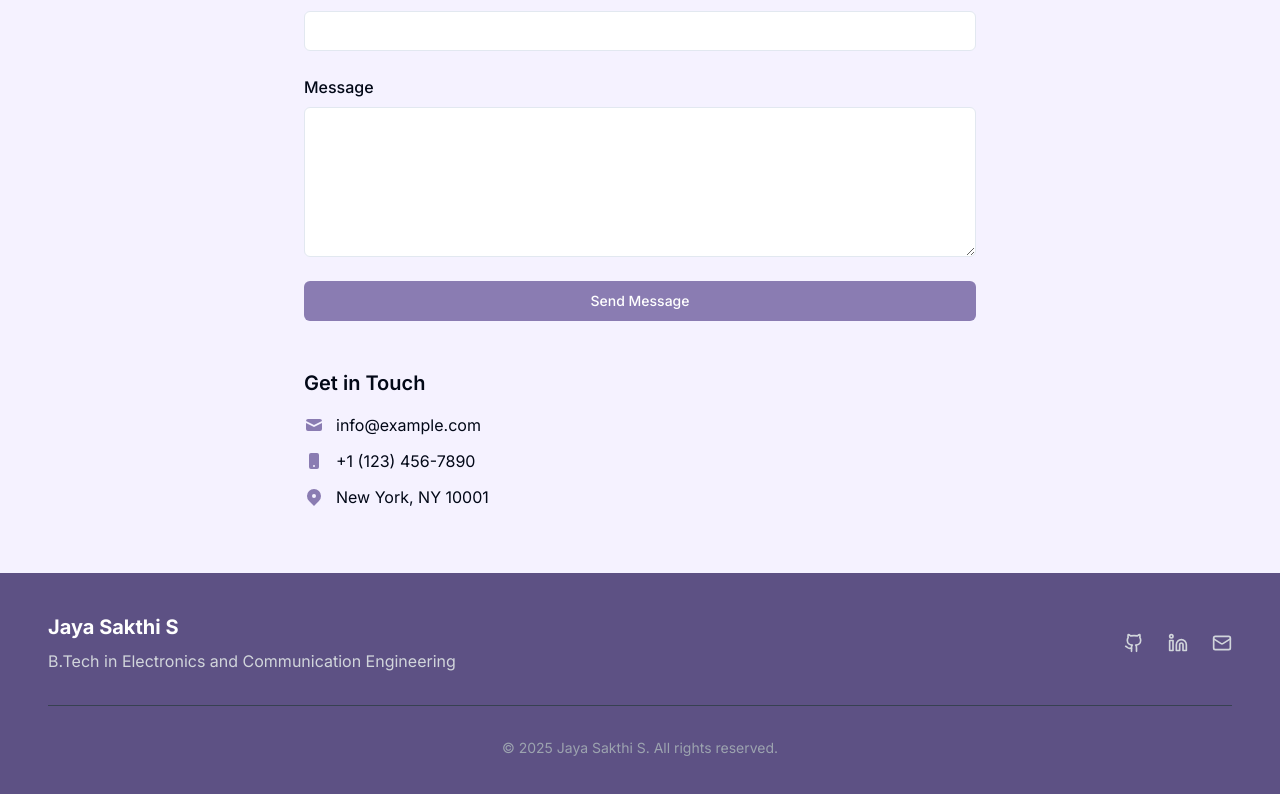
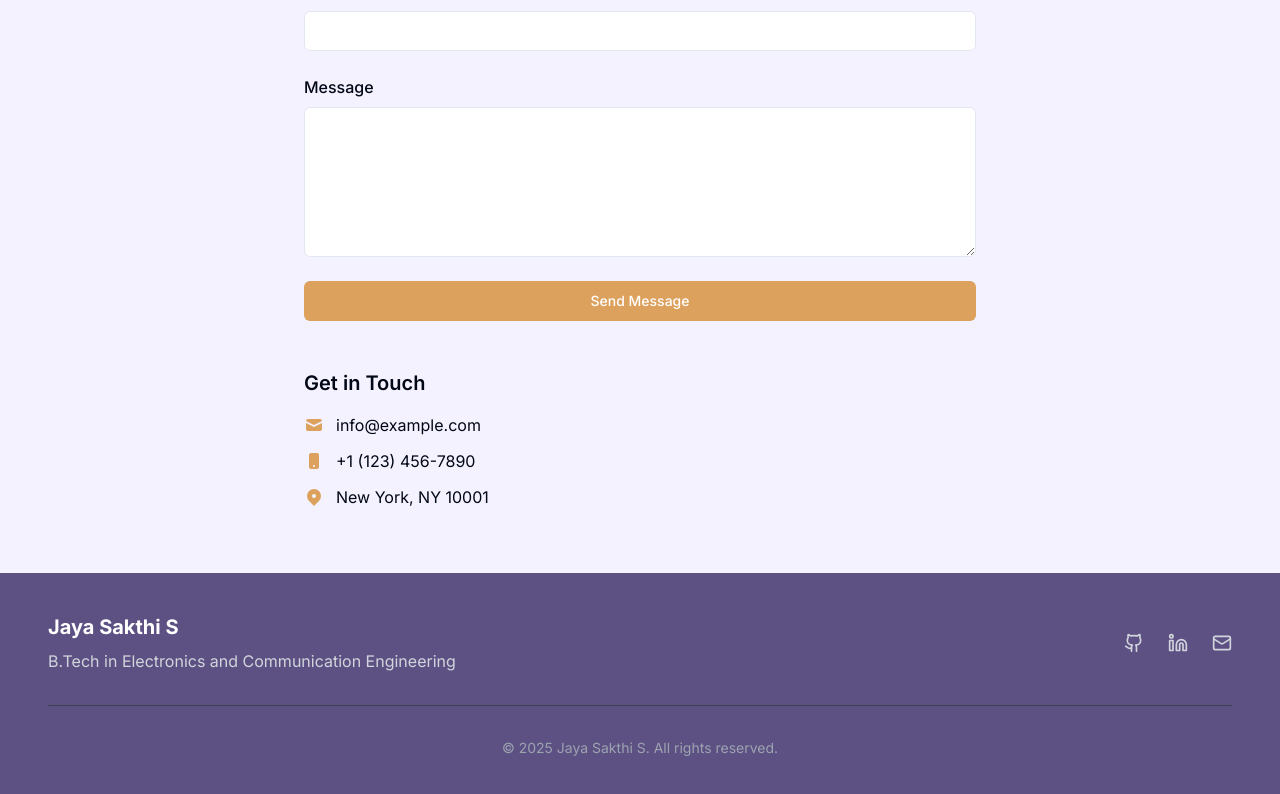
Before and after one commit to JAYASAKTHI07/JAYASAKTHI-PORTFOLIO, a React (Vite) app: page / in a window 1280 px wide. Shown: the part 3608-4402 px from the top of the page. Built offline with nearby package versions, Linux system fonts and the light colour scheme.

Commit message:
Change color scheme
Update the color scheme based on the provided image.

```diff
--- a/src/components/ContactSection.tsx
+++ b/src/components/ContactSection.tsx
@@ -75,7 +75,7 @@ const ContactSection = () => {
             </div>
             <Button
               type="submit"
-              className="w-full py-3 bg-portfolio-primary hover:bg-portfolio-dark text-white"
+              className="w-full py-3 bg-[#DDA15E] hover:bg-[#c7904a] text-white"
             >
               Send Message
             </Button>
@@ -84,22 +84,22 @@ const ContactSection = () => {
             <h3 className="text-xl font-semibold mb-4">Get in Touch</h3>
             <div className="space-y-3">
               <p className="flex items-center">
-                <svg xmlns="http://www.w3.org/2000/svg" className="h-5 w-5 mr-3 text-portfolio-primary" viewBox="0 0 20 20" fill="currentColor">
+                <svg xmlns="http://www.w3.org/2000/svg" className="h-5 w-5 mr-3 text-[#DDA15E]" viewBox="0 0 20 20" fill="currentColor">
                   <path d="M2.003 5.884L10 9.882l7.997-3.998A2 2 0 0016 4H4a2 2 0 00-1.997 1.884z" />
                   <path d="M18 8.118l-8 4-8-4V14a2 2 0 002 2h12a2 2 0 002-2V8.118z" />
                 </svg>
-                <a href="mailto:info@example.com" className="hover:text-portfolio-primary">
+                <a href="mailto:info@example.com" className="hover:text-[#DDA15E]">
                   info@example.com
                 </a>
               </p>
               <p className="flex items-center">
-                <svg xmlns="http://www.w3.org/2000/svg" className="h-5 w-5 mr-3 text-portfolio-primary" viewBox="0 0 20 20" fill="currentColor">
+                <svg xmlns="http://www.w3.org/2000/svg" className="h-5 w-5 mr-3 text-[#DDA15E]" viewBox="0 0 20 20" fill="currentColor">
                   <path fillRule="evenodd" d="M7 2a2 2 0 00-2 2v12a2 2 0 002 2h6a2 2 0 002-2V4a2 2 0 00-2-2H7zm3 14a1 1 0 100-2 1 1 0 000 2z" clipRule="evenodd" />
                 </svg>
                 <span>+1 (123) 456-7890</span>
               </p>
               <p className="flex items-center">
-                <svg xmlns="http://www.w3.org/2000/svg" className="h-5 w-5 mr-3 text-portfolio-primary" viewBox="0 0 20 20" fill="currentColor">
+                <svg xmlns="http://www.w3.org/2000/svg" className="h-5 w-5 mr-3 text-[#DDA15E]" viewBox="0 0 20 20" fill="currentColor">
                   <path fillRule="evenodd" d="M5.05 4.05a7 7 0 119.9 9.9L10 18.9l-4.95-4.95a7 7 0 010-9.9zM10 11a2 2 0 100-4 2 2 0 000 4z" clipRule="evenodd" />
                 </svg>
                 <span>New York, NY 10001</span>
```
